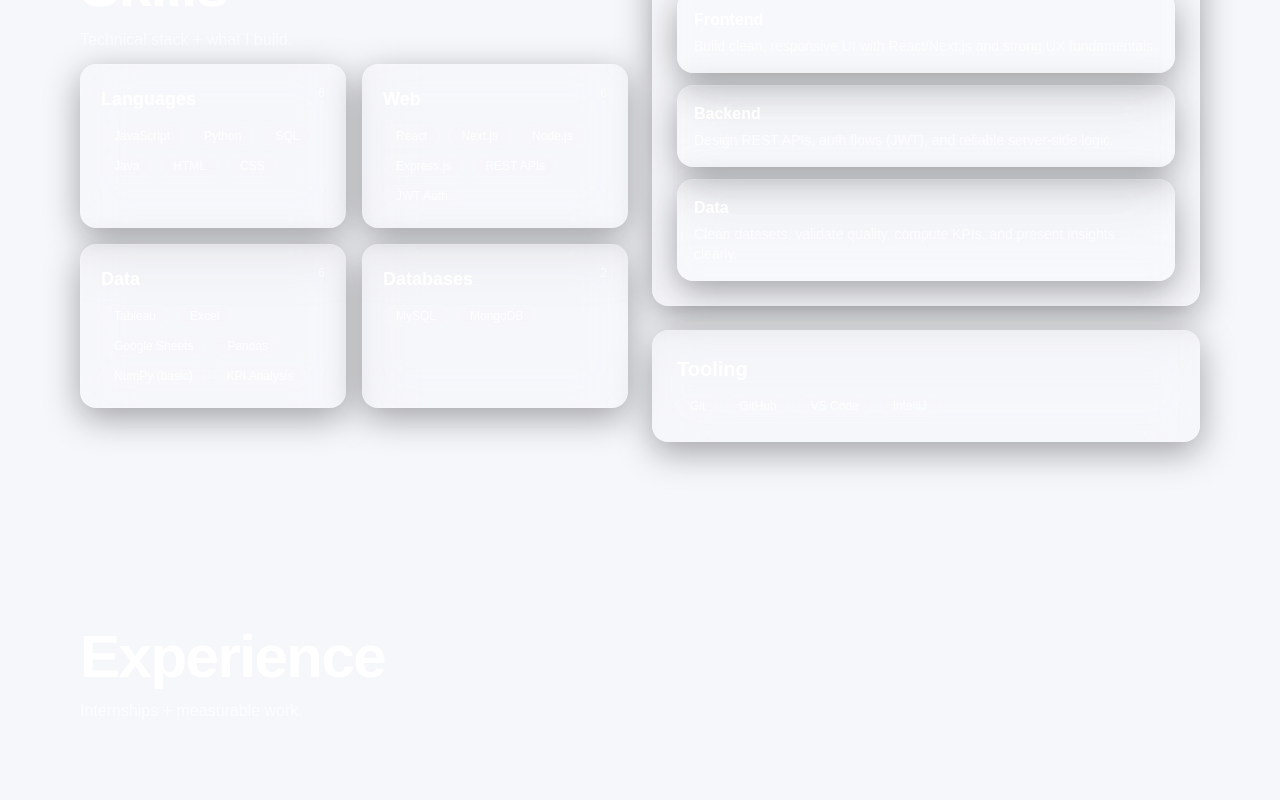
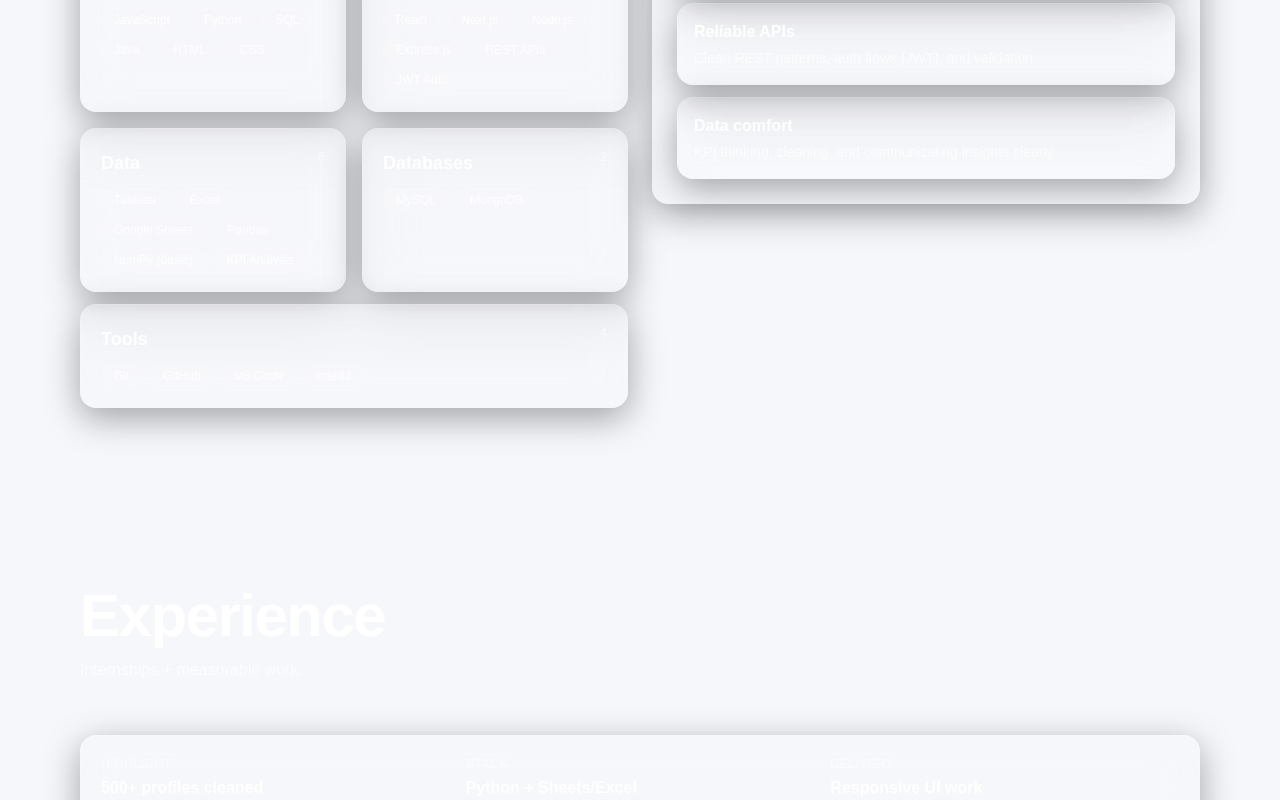
Before and after one commit to akallam04/arun-portfolio, a Next.js app: page / in a window 1280 px wide. Shown: the part 1740-2540 px from the top of the page. Built offline with nearby package versions, Linux system fonts and the light colour scheme.

Commit message:
Update projects link + simplify skills/contact

```diff
--- a/app/page.tsx
+++ b/app/page.tsx
@@ -70,9 +70,60 @@ function CopyButton({ value }: { value: string }) {
         } catch {}
       }}
       className="rounded-xl border border-white/12 bg-white/[0.06] px-3 py-2 text-sm text-white/85 transition hover:bg-white/[0.10] hover:text-white"
+      type="button"
     >
       {copied ? "Copied" : "Copy"}
     </button>
+  );
+}
+
+function PillLink({
+  href,
+  children,
+  className,
+}: {
+  href: string;
+  children: React.ReactNode;
+  className?: string;
+}) {
+  return (
+    <a
+      href={href}
+      target={href.startsWith("/") ? undefined : "_blank"}
+      rel={href.startsWith("/") ? undefined : "noreferrer"}
+      className={cn(
+        "inline-flex items-center justify-center rounded-xl border border-white/12 bg-white/[0.06] px-4 py-2 text-sm text-white/85 transition hover:bg-white/[0.10] hover:text-white",
+        className
+      )}
+    >
+      {children}
+    </a>
+  );
+}
+
+function SkillCard({
+  title,
+  count,
+  items,
+  className,
+}: {
+  title: string;
+  count: number;
+  items: string[];
+  className?: string;
+}) {
+  return (
+    <Card className={cn("p-5", className)}>
+      <div className="flex items-start justify-between gap-3">
+        <div className="text-lg font-semibold text-white/92">{title}</div>
+        <div className="text-xs text-white/55">{count}</div>
+      </div>
+      <div className="mt-3 flex flex-wrap gap-2">
+        {items.map((x) => (
+          <Chip key={x}>{x}</Chip>
+        ))}
+      </div>
+    </Card>
   );
 }
 
@@ -81,12 +132,7 @@ export default function Page() {
 
   const sections: SectionDef[] = useMemo(
     () => [
-      {
-        key: "profile",
-        label: "Profile",
-        title: "Profile",
-        subtitle: "",
-      },
+      { key: "profile", label: "Profile", title: "Profile", subtitle: "" },
       {
         key: "education",
         label: "Education",
@@ -217,6 +263,7 @@ export default function Page() {
                       "whitespace-nowrap rounded-xl border px-3 py-2 text-sm transition",
                       isActive ? activeStyle : hoverOnly
                     )}
+                    type="button"
                   >
                     {s.label}
                   </button>
@@ -272,41 +319,21 @@ export default function Page() {
 
                   <p className="text-lg leading-relaxed text-white/80">
                     CS student at ASU building clean web apps and data-driven
-                    products. Focused on shipping polished UI, reliable APIs, and
-                    measurable impact.
+                    products. Focused on shipping polished UI, reliable APIs,
+                    and measurable impact.
                   </p>
 
                   <div className="flex flex-wrap gap-2">
-                    <a
-                      href="mailto:akallam04@gmail.com"
-                      className="rounded-xl border border-white/12 bg-white/[0.06] px-4 py-2 text-sm text-white/85 transition hover:bg-white/[0.10] hover:text-white"
-                    >
-                      Email
-                    </a>
-                    <a
-                      href="https://linkedin.com/in/akallam3"
-                      target="_blank"
-                      rel="noreferrer"
-                      className="rounded-xl border border-white/12 bg-white/[0.06] px-4 py-2 text-sm text-white/85 transition hover:bg-white/[0.10] hover:text-white"
-                    >
+                    <PillLink href="mailto:akallam04@gmail.com">Email</PillLink>
+                    <PillLink href="https://linkedin.com/in/akallam3">
                       LinkedIn
-                    </a>
-                    <a
-                      href="https://github.com/akallam04"
-                      target="_blank"
-                      rel="noreferrer"
-                      className="rounded-xl border border-white/12 bg-white/[0.06] px-4 py-2 text-sm text-white/85 transition hover:bg-white/[0.10] hover:text-white"
-                    >
+                    </PillLink>
+                    <PillLink href="https://github.com/akallam04">
                       GitHub
-                    </a>
-                    <a
-                      href="/resume.pdf"
-                      target="_blank"
-                      rel="noreferrer"
-                      className="rounded-xl border border-white/12 bg-white/[0.06] px-4 py-2 text-sm text-white/85 transition hover:bg-white/[0.10] hover:text-white"
-                    >
+                    </PillLink>
+                    <PillLink href="/resume.pdf" className="cursor-pointer">
                       Resume
-                    </a>
+                    </PillLink>
                   </div>
 
                   <Card className="p-4">
@@ -466,22 +493,12 @@ export default function Page() {
                     Quick links
                   </div>
                   <div className="mt-4 grid gap-3 sm:grid-cols-2">
-                    <a
-                      href="/resume.pdf"
-                      target="_blank"
-                      rel="noreferrer"
-                      className="rounded-xl border border-white/12 bg-white/[0.06] px-4 py-3 text-center text-sm text-white/85 transition hover:bg-white/[0.10] hover:text-white"
-                    >
+                    <PillLink href="/resume.pdf" className="py-3">
                       View Resume (PDF)
-                    </a>
-                    <a
-                      href="https://github.com/akallam04"
-                      target="_blank"
-                      rel="noreferrer"
-                      className="rounded-xl border border-white/12 bg-white/[0.06] px-4 py-3 text-center text-sm text-white/85 transition hover:bg-white/[0.10] hover:text-white"
-                    >
+                    </PillLink>
+                    <PillLink href="https://github.com/akallam04" className="py-3">
                       Explore GitHub
-                    </a>
+                    </PillLink>
                   </div>
                 </Card>
               </div>
@@ -497,7 +514,7 @@ export default function Page() {
             style={{ scrollMarginTop: NAV_H + 18 }}
           >
             <div
-              className="grid items-center gap-6 lg:grid-cols-2"
+              className="grid items-start gap-6 lg:grid-cols-2"
               style={{ minHeight: `calc(100vh - ${NAV_H}px - 40px)` }}
             >
               <div className="space-y-3">
@@ -507,116 +524,81 @@ export default function Page() {
                 <p className="text-white/70">Technical stack + what I build.</p>
 
                 <div className="grid gap-4 sm:grid-cols-2">
-                  <Card className="p-5">
-                    <div className="flex items-start justify-between">
-                      <div className="text-lg font-semibold text-white/92">
-                        Languages
-                      </div>
-                      <div className="text-xs text-white/55">6</div>
-                    </div>
-                    <div className="mt-3 flex flex-wrap gap-2">
-                      <Chip>JavaScript</Chip>
-                      <Chip>Python</Chip>
-                      <Chip>SQL</Chip>
-                      <Chip>Java</Chip>
-                      <Chip>HTML</Chip>
-                      <Chip>CSS</Chip>
-                    </div>
-                  </Card>
-
-                  <Card className="p-5">
-                    <div className="flex items-start justify-between">
-                      <div className="text-lg font-semibold text-white/92">
-                        Web
-                      </div>
-                      <div className="text-xs text-white/55">6</div>
-                    </div>
-                    <div className="mt-3 flex flex-wrap gap-2">
-                      <Chip>React</Chip>
-                      <Chip>Next.js</Chip>
-                      <Chip>Node.js</Chip>
-                      <Chip>Express.js</Chip>
-                      <Chip>REST APIs</Chip>
-                      <Chip>JWT Auth</Chip>
-                    </div>
-                  </Card>
-
-                  <Card className="p-5">
-                    <div className="flex items-start justify-between">
-                      <div className="text-lg font-semibold text-white/92">
-                        Data
-                      </div>
-                      <div className="text-xs text-white/55">6</div>
-                    </div>
-                    <div className="mt-3 flex flex-wrap gap-2">
-                      <Chip>Tableau</Chip>
-                      <Chip>Excel</Chip>
-                      <Chip>Google Sheets</Chip>
-                      <Chip>Pandas</Chip>
-                      <Chip>NumPy (basic)</Chip>
-                      <Chip>KPI Analysis</Chip>
-                    </div>
-                  </Card>
-
-                  <Card className="p-5">
-                    <div className="flex items-start justify-between">
-                      <div className="text-lg font-semibold text-white/92">
-                        Databases
-                      </div>
-                      <div className="text-xs text-white/55">2</div>
-                    </div>
-                    <div className="mt-3 flex flex-wrap gap-2">
-                      <Chip>MySQL</Chip>
-                      <Chip>MongoDB</Chip>
-                    </div>
-                  </Card>
-                </div>
+                  <SkillCard
+                    title="Languages"
+                    count={6}
+                    items={["JavaScript", "Python", "SQL", "Java", "HTML", "CSS"]}
+                  />
+                  <SkillCard
+                    title="Web"
+                    count={6}
+                    items={[
+                      "React",
+                      "Next.js",
+                      "Node.js",
+                      "Express.js",
+                      "REST APIs",
+                      "JWT Auth",
+                    ]}
+                  />
+                  <SkillCard
+                    title="Data"
+                    count={6}
+                    items={[
+                      "Tableau",
+                      "Excel",
+                      "Google Sheets",
+                      "Pandas",
+                      "NumPy (basic)",
+                      "KPI Analysis",
+                    ]}
+                  />
+                  <SkillCard
+                    title="Databases"
+                    count={2}
+                    items={["MySQL", "MongoDB"]}
+                  />
                 </div>
 
-              <div className="space-y-6">
+                <SkillCard
+                  title="Tools"
+                  count={4}
+                  items={["Git", "GitHub", "VS Code", "IntelliJ"]}
+                  className="sm:col-span-2"
+                />
+              </div>
+
               <Card className="p-6">
                 <div className="text-xl font-semibold text-white/92">
-                    What I optimize for
+                  Strengths recruiters care about
                 </div>
                 <div className="mt-4 grid gap-3">
                   <Card className="p-4">
                     <div className="font-semibold text-white/90">
-                        Frontend
+                      Product-ready UI
                     </div>
                     <div className="mt-1 text-sm text-white/70">
-                        Build clean, responsive UI with React/Next.js and strong
-                        UX fundamentals.
+                      Consistent components, spacing, and responsive layouts.
                     </div>
                   </Card>
                   <Card className="p-4">
-                      <div className="font-semibold text-white/90">Backend</div>
+                    <div className="font-semibold text-white/90">
+                      Reliable APIs
+                    </div>
                     <div className="mt-1 text-sm text-white/70">
-                        Design REST APIs, auth flows (JWT), and reliable
-                        server-side logic.
+                      Clean REST patterns, auth flows (JWT), and validation.
                     </div>
                   </Card>
                   <Card className="p-4">
-                      <div className="font-semibold text-white/90">Data</div>
+                    <div className="font-semibold text-white/90">
+                      Data comfort
+                    </div>
                     <div className="mt-1 text-sm text-white/70">
-                        Clean datasets, validate quality, compute KPIs, and
-                        present insights clearly.
+                      KPI thinking, cleaning, and communicating insights clearly.
                     </div>
                   </Card>
                 </div>
               </Card>
-
-                <Card className="p-6">
-                  <div className="text-xl font-semibold text-white/92">
-                    Tooling
-                  </div>
-                  <div className="mt-3 flex flex-wrap gap-2">
-                    <Chip>Git</Chip>
-                    <Chip>GitHub</Chip>
-                    <Chip>VS Code</Chip>
-                    <Chip>IntelliJ</Chip>
-                  </div>
-                </Card>
-              </div>
             </div>
           </section>
 
@@ -639,9 +621,46 @@ export default function Page() {
                 <p className="text-white/70">Internships + measurable work.</p>
               </div>
 
+              <Card className="p-5">
+                <div className="grid gap-4 sm:grid-cols-3">
+                  <div>
+                    <div className="text-xs tracking-wider text-white/50">
+                      HIGHLIGHT
+                    </div>
+                    <div className="mt-1 font-semibold text-white/90">
+                      500+ profiles cleaned
+                    </div>
+                    <div className="mt-1 text-sm text-white/70">
+                      QA + enrichment workflows
+                    </div>
+                  </div>
+                  <div>
+                    <div className="text-xs tracking-wider text-white/50">
+                      STACK
+                    </div>
+                    <div className="mt-1 font-semibold text-white/90">
+                      Python + Sheets/Excel
+                    </div>
+                    <div className="mt-1 text-sm text-white/70">
+                      Validation + automation
+                    </div>
+                  </div>
+                  <div>
+                    <div className="text-xs tracking-wider text-white/50">
+                      DELIVERY
+                    </div>
+                    <div className="mt-1 font-semibold text-white/90">
+                      Responsive UI work
+                    </div>
+                    <div className="mt-1 text-sm text-white/70">
+                      Iteration via feedback
+                    </div>
+                  </div>
+                </div>
+              </Card>
+
               <div className="grid gap-6 lg:grid-cols-2">
                 <Card className="p-6">
-                  <div className="flex items-start justify-between gap-4">
                   <div className="min-w-0">
                     <div className="text-xl font-semibold text-white/92">
                       Junior Data Analyst • Food Forest AI
@@ -654,7 +673,6 @@ export default function Page() {
                       <Chip>Python</Chip>
                       <Chip>Sheets/Excel</Chip>
                       <Chip>Enrichment</Chip>
-                      </div>
                     </div>
                   </div>
 
@@ -681,7 +699,6 @@ export default function Page() {
                 </Card>
 
                 <Card className="p-6">
-                  <div className="flex items-start justify-between gap-4">
                   <div className="min-w-0">
                     <div className="text-xl font-semibold text-white/92">
                       Full-Stack Web Development Intern • Prodigy InfoTech
@@ -694,7 +711,6 @@ export default function Page() {
                       <Chip>JavaScript</Chip>
                       <Chip>Responsive UI</Chip>
                       <Chip>GitHub</Chip>
-                      </div>
                     </div>
                   </div>
 
@@ -736,7 +752,9 @@ export default function Page() {
                 <h2 className="text-5xl font-semibold tracking-tight md:text-6xl">
                   Projects
                 </h2>
-                <p className="text-white/70">Selected work with impact + stack.</p>
+                <p className="text-white/70">
+                  Selected work with impact + stack.
+                </p>
               </div>
 
               <div className="grid gap-6 lg:grid-cols-2">
@@ -750,14 +768,12 @@ export default function Page() {
                         Auth + CRUD + production-ready UX patterns
                       </div>
                     </div>
-                    <a
-                      href="https://github.com/akallam04"
-                      target="_blank"
-                      rel="noreferrer"
-                      className="shrink-0 rounded-xl border border-white/12 bg-white/[0.06] px-4 py-2 text-sm text-white/85 transition hover:bg-white/[0.10] hover:text-white"
+                    <PillLink
+                      href="https://github.com/akallam04/goalsetter-plus"
+                      className="shrink-0 px-3 py-2"
                     >
                       GitHub
-                    </a>
+                    </PillLink>
                   </div>
 
                   <div className="mt-4 flex flex-wrap gap-2">
@@ -768,11 +784,11 @@ export default function Page() {
                     <Chip>REST APIs</Chip>
                   </div>
 
-                  <Card className="mt-5 p-5">
-                    <div className="text-sm font-semibold text-white/90">
+                  <Card className="mt-5 p-4">
+                    <div className="mb-2 text-sm font-semibold text-white/85">
                       Impact
                     </div>
-                    <ul className="mt-3 space-y-2 text-sm text-white/75">
+                    <ul className="space-y-2 text-sm text-white/75">
                       <li className="flex gap-3">
                         <span className="mt-2 h-1.5 w-1.5 shrink-0 rounded-full bg-white/55" />
                         Protected routes + JWT sessions
@@ -817,14 +833,6 @@ export default function Page() {
                         KPI-driven analysis + interactive visualization
                       </div>
                     </div>
-                    <a
-                      href="https://github.com/akallam04"
-                      target="_blank"
-                      rel="noreferrer"
-                      className="shrink-0 rounded-xl border border-white/12 bg-white/[0.06] px-4 py-2 text-sm text-white/85 transition hover:bg-white/[0.10] hover:text-white"
-                    >
-                      GitHub
-                    </a>
                   </div>
 
                   <div className="mt-4 flex flex-wrap gap-2">
@@ -833,11 +841,11 @@ export default function Page() {
                     <Chip>Tableau</Chip>
                   </div>
 
-                  <Card className="mt-5 p-5">
-                    <div className="text-sm font-semibold text-white/90">
+                  <Card className="mt-5 p-4">
+                    <div className="mb-2 text-sm font-semibold text-white/85">
                       Impact
                     </div>
-                    <ul className="mt-3 space-y-2 text-sm text-white/75">
+                    <ul className="space-y-2 text-sm text-white/75">
                       <li className="flex gap-3">
                         <span className="mt-2 h-1.5 w-1.5 shrink-0 rounded-full bg-white/55" />
                         Revenue trends & segmentation
@@ -884,7 +892,7 @@ export default function Page() {
             style={{ scrollMarginTop: NAV_H + 18 }}
           >
             <div
-              className="grid items-center gap-6 lg:grid-cols-2"
+              className="grid items-center gap-6"
               style={{ minHeight: `calc(100vh - ${NAV_H}px - 40px)` }}
             >
               <div className="space-y-3">
@@ -892,14 +900,15 @@ export default function Page() {
                   Contact
                 </h2>
                 <p className="text-white/70">Fast ways to reach me.</p>
+              </div>
 
               <Card className="p-6">
                 <div className="text-xl font-semibold text-white/92">
                   Reach me
                 </div>
 
-                  <div className="mt-4 grid gap-3 sm:grid-cols-2">
-                    <Card className="p-4">
+                <div className="mt-5 grid gap-4 md:grid-cols-2">
+                  <Card className="p-5">
                     <div className="text-xs tracking-wider text-white/50">
                       EMAIL
                     </div>
@@ -911,7 +920,7 @@ export default function Page() {
                     </div>
                   </Card>
 
-                    <Card className="p-4">
+                  <Card className="p-5">
                     <div className="text-xs tracking-wider text-white/50">
                       PHONE
                     </div>
@@ -923,7 +932,7 @@ export default function Page() {
                     </div>
                   </Card>
 
-                    <Card className="p-4">
+                  <Card className="p-5">
                     <div className="text-xs tracking-wider text-white/50">
                       LINKEDIN
                     </div>
@@ -937,7 +946,7 @@ export default function Page() {
                     </a>
                   </Card>
 
-                    <Card className="p-4">
+                  <Card className="p-5">
                     <div className="text-xs tracking-wider text-white/50">
                       GITHUB
                     </div>
@@ -952,57 +961,11 @@ export default function Page() {
                   </Card>
                 </div>
 
-                  <div className="mt-4 flex flex-wrap gap-2">
-                    <a
-                      href="mailto:akallam04@gmail.com"
-                      className="rounded-xl border border-white/12 bg-white/[0.06] px-4 py-2 text-sm text-white/85 transition hover:bg-white/[0.10] hover:text-white"
-                    >
-                      Email me
-                    </a>
-                    <a
-                      href="/resume.pdf"
-                      target="_blank"
-                      rel="noreferrer"
-                      className="rounded-xl border border-white/12 bg-white/[0.06] px-4 py-2 text-sm text-white/85 transition hover:bg-white/[0.10] hover:text-white"
-                    >
+                <div className="mt-5 flex flex-wrap gap-2">
+                  <PillLink href="mailto:akallam04@gmail.com">Email me</PillLink>
+                  <PillLink href="/resume.pdf" className="cursor-pointer">
                     Open resume
-                    </a>
-                  </div>
-                </Card>
-              </div>
-
-              <Card className="p-6">
-                <div className="text-xl font-semibold text-white/92">
-                  What I optimize for
-                </div>
-                <div className="mt-4 grid gap-3">
-                  <Card className="p-4">
-                    <div className="font-semibold text-white/90">
-                      Polished UI + clean code
-                    </div>
-                    <div className="mt-1 text-sm text-white/70">
-                      I care about layout, readability, and shipping
-                      professional interfaces.
-                    </div>
-                  </Card>
-                  <Card className="p-4">
-                    <div className="font-semibold text-white/90">
-                      Reliable backend fundamentals
-                    </div>
-                    <div className="mt-1 text-sm text-white/70">
-                      I build stable APIs, auth flows, and predictable data
-                      handling.
-                    </div>
-                  </Card>
-                  <Card className="p-4">
-                    <div className="font-semibold text-white/90">
-                      Data mindset
-                    </div>
-                    <div className="mt-1 text-sm text-white/70">
-                      I’m comfortable turning messy data into usable structure
-                      and insight.
-                    </div>
-                  </Card>
+                  </PillLink>
                 </div>
               </Card>
             </div>
```
Lines whose indentation alone changed are shown as unchanged.
